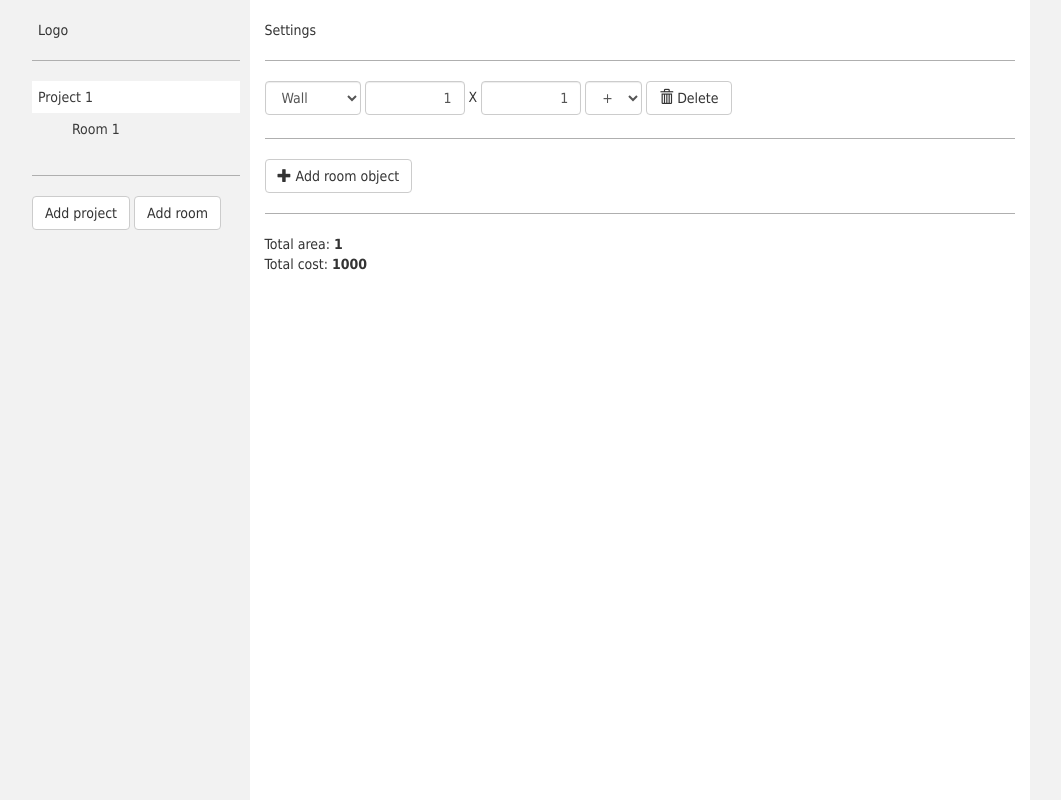
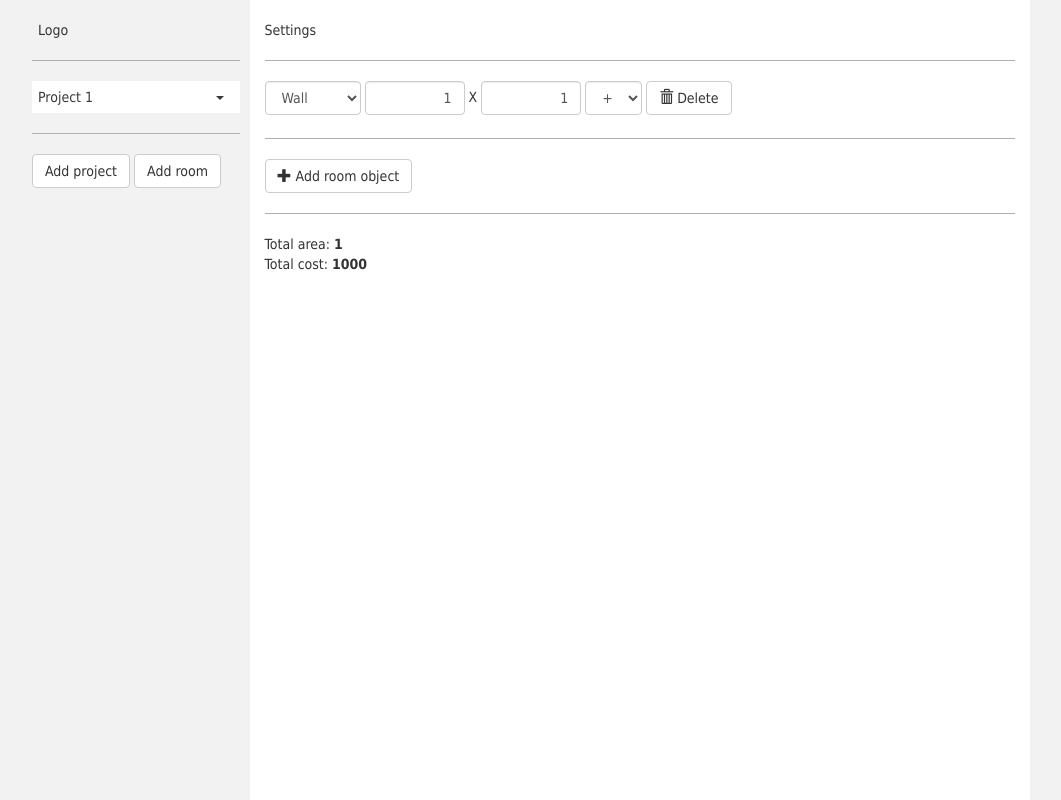
Before and after one commit to ManGregory/smeta, a Flask app: page / in a window 1280 px wide. Shown: the whole page, without its empty margins (98-1159 px from the left). Run offline with Flask 2, Linux system fonts and the light colour scheme; some libraries are stand-ins or nearby versions.

Commit message:
closed #3

```diff
--- a/static/css/style.css
+++ b/static/css/style.css
@@ -61,14 +61,40 @@
 
 .project-list li {
   margin-bottom: 0px;
-  padding-bottom: 5px;
 }
 
-.project-list a.selected {
+.project-list li table.selected {
   background-color: #fff;
 }
 
-.project-list li ul li a {
+.project-list li:hover {
+  background-color: #f9f9f9;
+}
+
+/*.project-list a.selected {
+  background-color: #fff;
+}*/
+
+.project-list table.project-table {
+  width: 100%;
+  border: none;
+}
+
+.project-list table.project-table td.project-name {
+  width: 80%;
+}
+
+.project-list table.project-table td.project-dropdown {
+  width: 20%;
+  text-align: center;
+  vertical-align: middle;
+}
+
+.project-list table.project-table td.project-dropdown:hover {
+  background-color: #fff;
+}
+
+ul.project-list-sub table.project-table td.project-name a{
   padding-left: 40px;
 }
 
@@ -77,9 +103,9 @@
   padding: 6px;
 }
 
-.project-list a:hover{
+/*.project-list a:hover{
   background-color: #f9f9f9;
-}
+}*/
 
 .room-object {
   padding: 0px 0px 6px 0px;
--- a/static/js/main.js
+++ b/static/js/main.js
@@ -18,10 +18,96 @@
     '    <button type="button" class="btn btn-default btn-md delete-room-object"><span class="glyphicon glyphicon-trash"></span> Delete</button>' +
     '  </form>' +
     '</li>',
-  Project : '<li><a href="#">Project {{projectNum}}</a></li>',
-  SelectedProject : '<li><a href="#" class="selected">Project {{projectNum}}</a></li>',
-  Room : '<li><a href="#">Room {{roomNum}}</a></li>',
-  FirstRoom : '<ul class="project-list-sub"><li><a href="#">Room {{roomNum}}</a></li></ul>'
+  Project :
+    '<li>' +
+    '  <table class="project-table">' +
+    '    <tr>' +
+    '      <td class="project-name"><a href="#">Project {{projectNum}}</a> </td>' +
+    '      <td class="project-dropdown">' +
+    '        <ul>' +
+    '          <li class="dropdown">          ' +
+    '            <a href="#" data-toggle="dropdown" class="dropdown-toggle"><span class="caret"></span></a>' +
+    '            <ul class="dropdown-menu">' +
+    '              <li><a href="#">Add above</a></li>' +
+    '              <li><a href="#">Add below</a></li>' +
+    '              <li><a href="#" class=".add-room">Add room</a></li>' +
+    '              <li><a href="#">Rename</a></li>' +
+    '              <li class="divider"></li>' +
+    '              <li><a href="#">Delete</a></li>' +
+    '            </ul>' +
+    '          </li>' +
+    '        </ul>' +
+    '      </td>' +
+    '    </tr>' +
+    '  </table>' +
+    '</li>',
+  SelectedProject :
+    '<li>' +
+    '  <table class="project-table selected">' +
+    '    <tr>' +
+    '      <td class="project-name"><a href="#" class="selected">Project {{projectNum}}</a></td>' +
+    '      <td class="project-dropdown">' +
+    '        <ul>' +
+    '          <li class="dropdown">          ' +
+    '            <a href="#" data-toggle="dropdown" class="dropdown-toggle"><span class="caret"></span></a>' +
+    '            <ul class="dropdown-menu">' +
+    '              <li><a href="#">Add above</a></li>' +
+    '              <li><a href="#">Add below</a></li>' +
+    '              <li><a href="#" class=".add-room">Add room</a></li>' +
+    '              <li><a href="#">Rename</a></li>' +
+    '              <li class="divider"></li>' +
+    '              <li><a href="#">Delete</a></li>' +
+    '            </ul>' +
+    '          </li>' +
+    '        </ul>' +
+    '      </td>' +
+    '    </tr>' +
+    '  </table>' +
+    '</li>',
+  Room :
+    '<li>' +
+    '  <table class="project-table">' +
+    '    <tr>' +
+    '      <td class="project-name"><a href="#">Room {{roomNum}}</a></td>' +
+    '      <td class="project-dropdown">' +
+    '        <ul>' +
+    '          <li class="dropdown">          ' +
+    '            <a href="#" data-toggle="dropdown" class="dropdown-toggle"><span class="caret"></span></a>' +
+    '            <ul class="dropdown-menu">' +
+    '              <li><a href="#">Add above</a></li>' +
+    '              <li><a href="#">Add below</a></li>' +
+    '              <li><a href="#">Rename</a></li>' +
+    '              <li class="divider"></li>' +
+    '              <li><a href="#">Delete</a></li>' +
+    '            </ul>' +
+    '          </li>' +
+    '        </ul>' +
+    '      </td>' +
+    '    </tr>' +
+    '  </table>' +
+    '</li>',
+  FirstRoom :
+    '<ul class="project-list-sub"><li>' +
+    '  <table class="project-table">' +
+    '    <tr>' +
+    '      <td class="project-name"><a href="#">Room {{roomNum}}</a></td>' +
+    '      <td class="project-dropdown">' +
+    '        <ul>' +
+    '          <li class="dropdown">          ' +
+    '            <a href="#" data-toggle="dropdown" class="dropdown-toggle"><span class="caret"></span></a>' +
+    '            <ul class="dropdown-menu">' +
+    '              <li><a href="#">Add above</a></li>' +
+    '              <li><a href="#">Add below</a></li>' +
+    '              <li><a href="#">Rename</a></li>' +
+    '              <li class="divider"></li>' +
+    '              <li><a href="#">Delete</a></li>' +
+    '            </ul>' +
+    '          </li>' +
+    '        </ul>' +
+    '      </td>' +
+    '    </tr>' +
+    '  </table>' +
+    '</li></ul>'
 };
 
 var projectCount = 1;
@@ -90,45 +176,47 @@
 }
 
 function getSelectedProject(){
-  return subProjectList = $(".project-list a.selected");
+  return $(".project-list li table.selected").parent();
 }
 
 function addRoom(project) {
-  var ul = subProjectList.next();
+  var ul = project.children("ul.project-list-sub");
   if (ul.attr("class") !== undefined){
     ul.append(Handlebars.compile(Html.Room)({"roomNum" : getNextRoomNum()}));
   } else {
-    subProjectList.after(Handlebars.compile(Html.FirstRoom)({"roomNum" : getNextRoomNum()}));
+    project.append(Handlebars.compile(Html.FirstRoom)({"roomNum" : getNextRoomNum()}));
   }
 }
 
 function createNewWorkspace() {
   addProject(true);
-  addRoom(getSelectedProject());
+  //addRoom(getSelectedProject());
   addRoomObject();
 }
 
+function makeSelected(obj) {
+  $('ul.project-list li table').removeClass('selected');
+  $(obj).addClass('selected');
+}
+
 function bindEvents() {
-  $("#addNewRoomObject").click(function() {
-    addRoomObject();
-  });
+  $("#addNewRoomObject").click(addRoomObject);
 
   $(document).on('click','button.delete-room-object',function(){
     deleteRoomObject($(this));
     setAreaValue(calcArea());
   });
 
-  $(document).on('click', '#addProject', function(){
-    addProject();
+  $(document).on('click', '#addProject', function() {
+    addProject(false);
   });
 
-  $(document).on('click', '#addRoom', function(){
+  $(document).on('click', '.add-room', function(){
     addRoom(getSelectedProject());
   });
 
-  $(document).on('click', 'ul.project-list li a', function() {
-    $('ul.project-list li a').removeClass('selected');
-    $(this).addClass('selected');
+  $(document).on('click', 'ul.project-list li table', function() {
+    makeSelected(this);
   });
 
   $(document).on('change', '.calc-object', function() {
--- a/templates/index.html
+++ b/templates/index.html
@@ -32,10 +32,11 @@
           <div class="project-side">
             <hr />
             <ul class="project-list">
+
             </ul>
             <hr />
             <a class="btn btn-default btn-md" id="addProject">Add project</a>
-            <button class="btn btn-default btn-md" id="addRoom">Add room</button>
+            <button class="btn btn-default btn-md add-room">Add room</button>
           </div>
         </div>
 
@@ -66,7 +67,6 @@
     <script src="https://ajax.googleapis.com/ajax/libs/jquery/1.11.1/jquery.min.js"></script>
     <script src="//maxcdn.bootstrapcdn.com/bootstrap/3.2.0/js/bootstrap.min.js"></script>
     <script src="{{ url_for('static', filename='js/vendor/handlebars-v2.0.0.js')}}"></script>
-    <script src="{{ url_for('static', filename='js/vendor/jquery.mask.min.js')}}"></script>
     <script src="{{ url_for('static', filename='js/vendor/jquery.inputmask.js')}}"></script>
     <script src="{{ url_for('static', filename='js/vendor/inputmask/jquery.inputmask.extensions.js')}}"></script>
     <script src="{{ url_for('static', filename='js/vendor/inputmask/jquery.inputmask.numeric.extensions.js')}}"></script>
```
